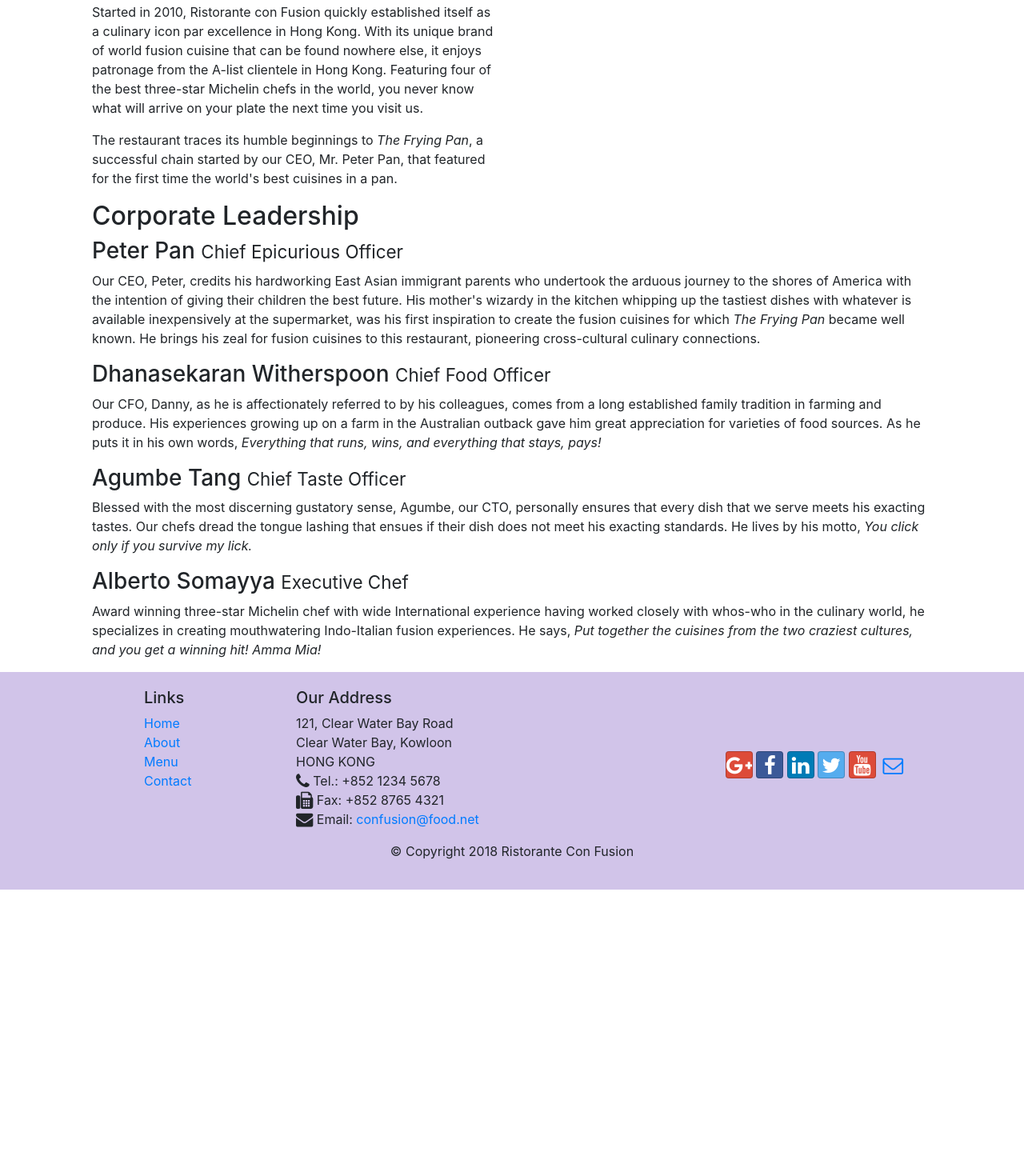
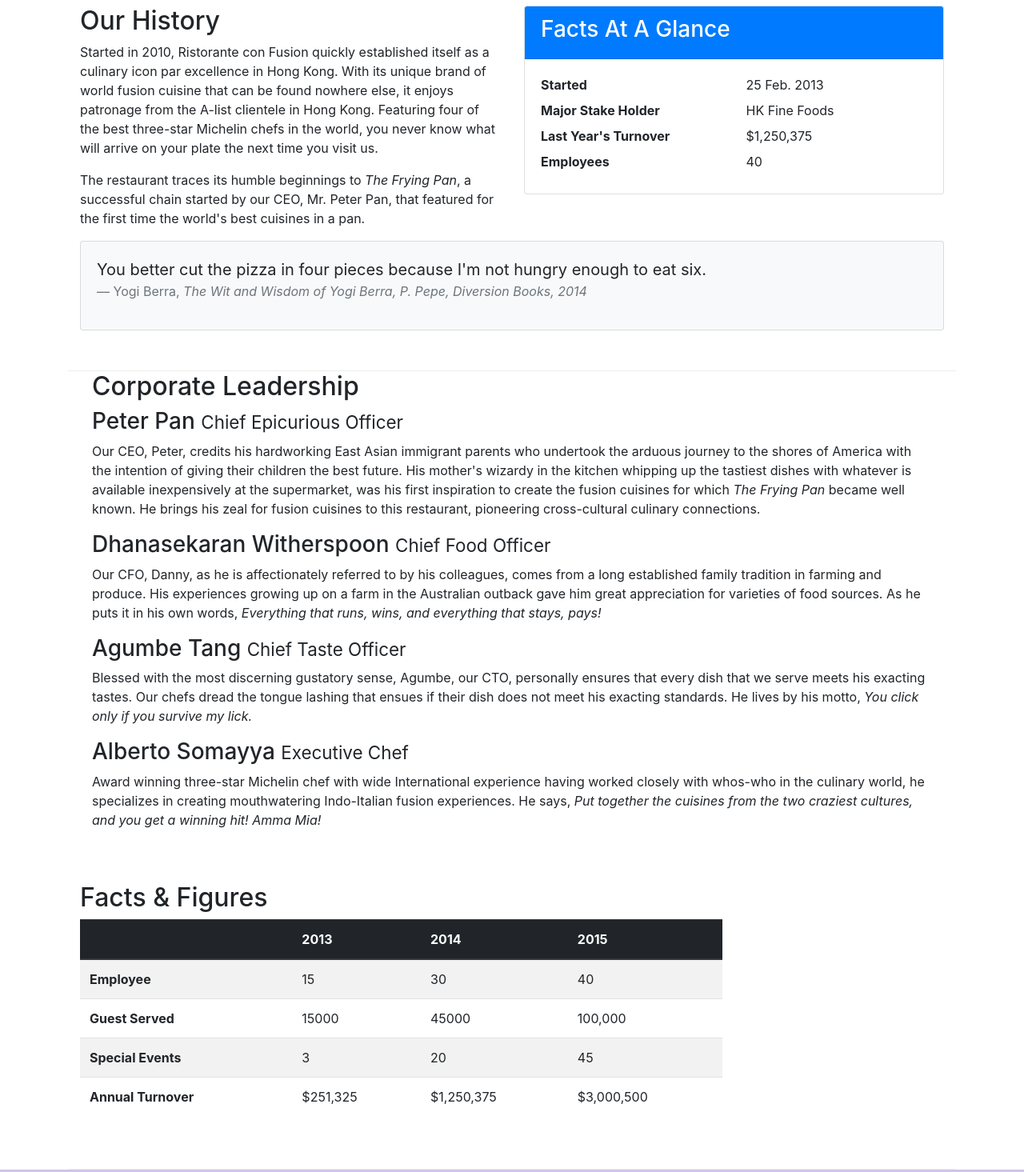
Before and after one commit to amAbhinav/bootstrap-trial, a website: page aboutus.html in a window 1280 px wide. Shown: the part 508-1973 px from the top of the page at 80% size. Before the commit the page ends 1620 px from the top, so only its background shows below. Drawn offline with nearby package versions, Linux system fonts and the light colour scheme.

Commit message:
image and media

```diff
--- a/aboutus.html
+++ b/aboutus.html
@@ -22,7 +22,7 @@
             <button class="navbar-toggler" type="button" data-toggle="collapse" data-target="#Navbar">
                 <span class="navbar-toggler-icon"></span>
             </button>
-            <a class="navbar-brand" href="./index.html"> Ristorante Con Fusion </a>
+            <a class="navbar-brand" href="./index.html"><img src="img/logo.png" height="30" width="41" class="img-fluid"></img></a>
             <div class="collapse navbar-collapse" id="Navbar">
                 <ul class="navbar-nav mr-auto">
                     <li class="nav-item"><a class="nav-link" href="./index.html"><span class="fa fa-home fa-lg"></span> Home</a></li>
@@ -44,7 +44,8 @@
                     <h1>Ristorante con Fusion</h1>
                     <p>We take inspiration from the World's best cuisines, and create a unique fusion experience. Our lipsmacking creations will tickle your culinary senses!</p>
                 </div>
-                <div class="col-12 col-sm">
+                <div class="col-12 col-sm align-self-center">
+                    <img src="img/logo.png" class="img-fluid">
                 </div>
             </div>
         </div>
@@ -62,13 +63,42 @@
             </div>
         </div>
 
-        <div class="container history">
+        <div class="row row-content">
             <div class="col-12 col-sm-6">
                 <h2>Our History</h2>
                 <p>Started in 2010, Ristorante con Fusion quickly established itself as a culinary icon par excellence in Hong Kong. With its unique brand of world fusion cuisine that can be found nowhere else, it enjoys patronage from the A-list clientele in Hong Kong.  Featuring four of the best three-star Michelin chefs in the world, you never know what will arrive on your plate the next time you visit us.</p>
                 <p>The restaurant traces its humble beginnings to <em>The Frying Pan</em>, a successful chain started by our CEO, Mr. Peter Pan, that featured for the first time the world's best cuisines in a pan.</p>
             </div>
-            <div>
+            <div class="col col-sm">
+                <div class="card">
+                    <div class="card-header bg-primary text-white">
+                        <h3 class="">Facts At A Glance</h3>
+                    </div>
+                    <div class="card-body">
+                        <div class="row">
+                            <dt class="col-6">Started</dt>
+                            <dd class="col-6">25 Feb. 2013</dd>
+                            <dt class="col-6">Major Stake Holder</dt>
+                            <dd class="col-6">HK Fine Foods</dd>
+                            <dt class="col-6">Last Year's Turnover</dt>
+                            <dd class="col-6">$1,250,375</dd>
+                            <dt class="col-6">Employees</dt>
+                            <dd class="col-6">40</dd>
+                        </div>
+                    </div>
+                </div>
+            </div>
+            <div class="col-12">
+                <div class="card card-body bg-light">
+                    <blockquote class="blockquote">
+                        <p class="mb-0">You better cut the pizza in four pieces because
+                            I'm not hungry enough to eat six.</p>
+                        <footer class="blockquote-footer">Yogi Berra,
+                            <cite title="Source Title">The Wit and Wisdom of Yogi Berra,
+                                P. Pepe, Diversion Books, 2014</cite>
+                        </footer>
+                    </blockquote>
+                </div>
             </div>
         </div>
 
@@ -86,7 +116,50 @@
                 <p class="d-none d-sm-block">Award winning three-star Michelin chef with wide International experience having worked closely with whos-who in the culinary world, he specializes in creating mouthwatering Indo-Italian fusion experiences. He says, <em>Put together the cuisines from the two craziest cultures, and you get a winning hit! Amma Mia!</em></p>
             </div>
        </div>
+       <div class="row row-content">
+           <div class="col-12 col-sm-9">
+               <h2> Facts &amp; Figures</h2>
+               <div class="table-responsive">
+                   <table class="table table-striped">
+                       <thead class="thead-dark">
+                           <th>&nbsp;</th>
+                           <th>2013</th>
+                           <th>2014</th>
+                           <th>2015</th>
+                       </thead>
+                       <tbody>
+                           <tr>
+                               <th>Employee</th>
+                               <td>15</td>
+                               <td>30</td>
+                               <td>40</td>
+                           </tr>
+                           <tr>
+                            <th>Guest Served</th>
+                            <td>15000</td>
+                            <td>45000</td>
+                            <td>100,000</td>
+                        </tr>
+                        <tr>
+                            <th>Special Events</th>
+                            <td>3</td>
+                            <td>20</td>
+                            <td>45</td>
+                        </tr>
+                        <tr>
+                            <th>Annual Turnover</th>
+                            <td>$251,325</td>
+                            <td>$1,250,375</td>
+                            <td>$3,000,500</td>
+                        </tr>
+                       </tbody>
+                   </table>
+               </div>
+           </div>
+           <div class="col col-sm">
 
+           </div>
+       </div>
     </div>
 
     <footer class="footer">
```
Also changed, not shown: contactus.html (+4 -3 lines), index.html (+32 -10 lines), img/alberto.png (added), img/buffet.png (added), img/logo.png (added), img/uthappizza.png (added), 1 other file.
